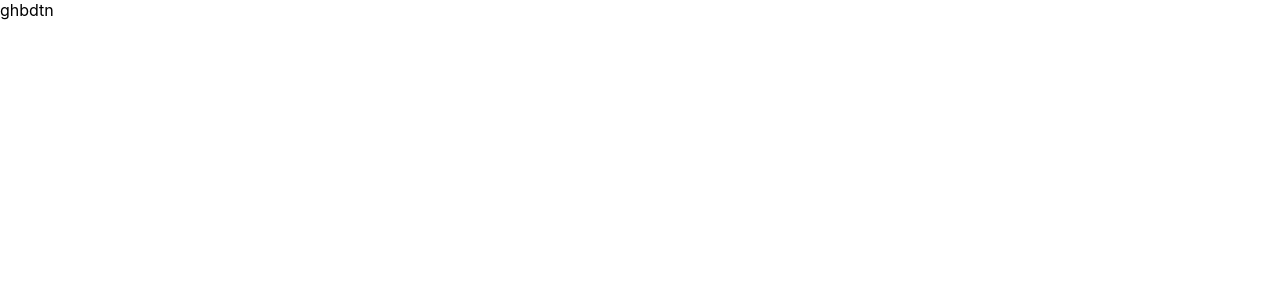
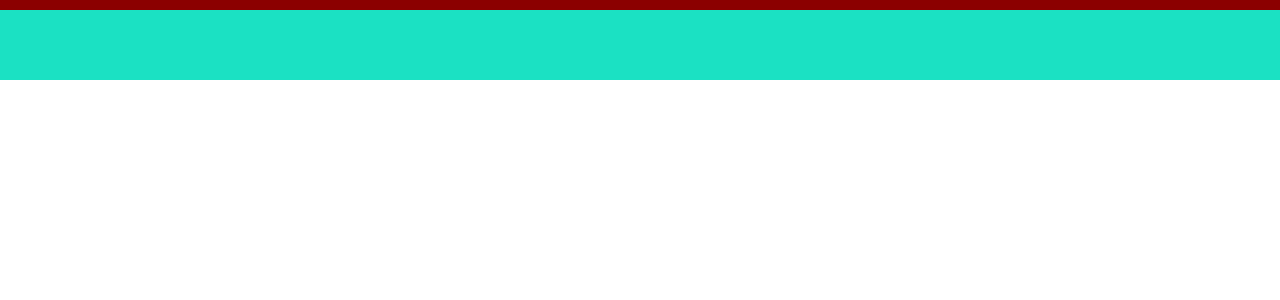
Before and after one commit to Paskinho/my_portfolio, a React (Create React App) app: page / in a window 1280 px wide. Shown: the top 300 px of the page. Built offline with nearby package versions, Linux system fonts and the light colour scheme.

Commit message:
some changed and add nav

```diff
--- a/src/App.tsx
+++ b/src/App.tsx
@@ -1,7 +1,6 @@
 import React from 'react';
-import logo from './logo.svg';
 import './App.css';
-import {Header} from "./components/Header/Header";
+import {Header} from "./components/header/Header";
 
 function App() {
   return (
--- a/src/components/Header/Header.module.css
+++ /dev/null
@@ -1,3 +0,0 @@
-.header {
-   height: 80px;
-}
--- /dev/null
+++ b/src/components/header/Header.module.css
@@ -0,0 +1,4 @@
+.header {
+   height: 80px;
+   background-color: #1be1c3;
+}
--- a/src/components/Header/Header.tsx
+++ b/src/components/header/Header.tsx
@@ -1,12 +1,11 @@
 import React from "react";
 import s from "./Header.module.css"
+import {Nav} from "../nav/Nav";
 
-
-export const Header = () => {
+ export const Header = () => {
     return(
 <div className={s.header}>
-
-ghbdtn
+<Nav/>
 </div>
     );
 }
--- /dev/null
+++ b/src/components/nav/Nav.module.css
@@ -0,0 +1,4 @@
+.nav {
+   border: 5px solid;
+   color: darkred;
+}
--- /dev/null
+++ b/src/components/nav/Nav.tsx
@@ -0,0 +1,14 @@
+import React from "react";
+import s from "./Nav.module.css"
+
+ export const Nav = () => {
+    return(
+<div className={s.nav}>
+     <a href=''></a>
+     <a href=''></a>
+     <a href=''></a>
+     <a href=''></a>
+     <a href=''></a>
+</div>
+    );
+}
```
